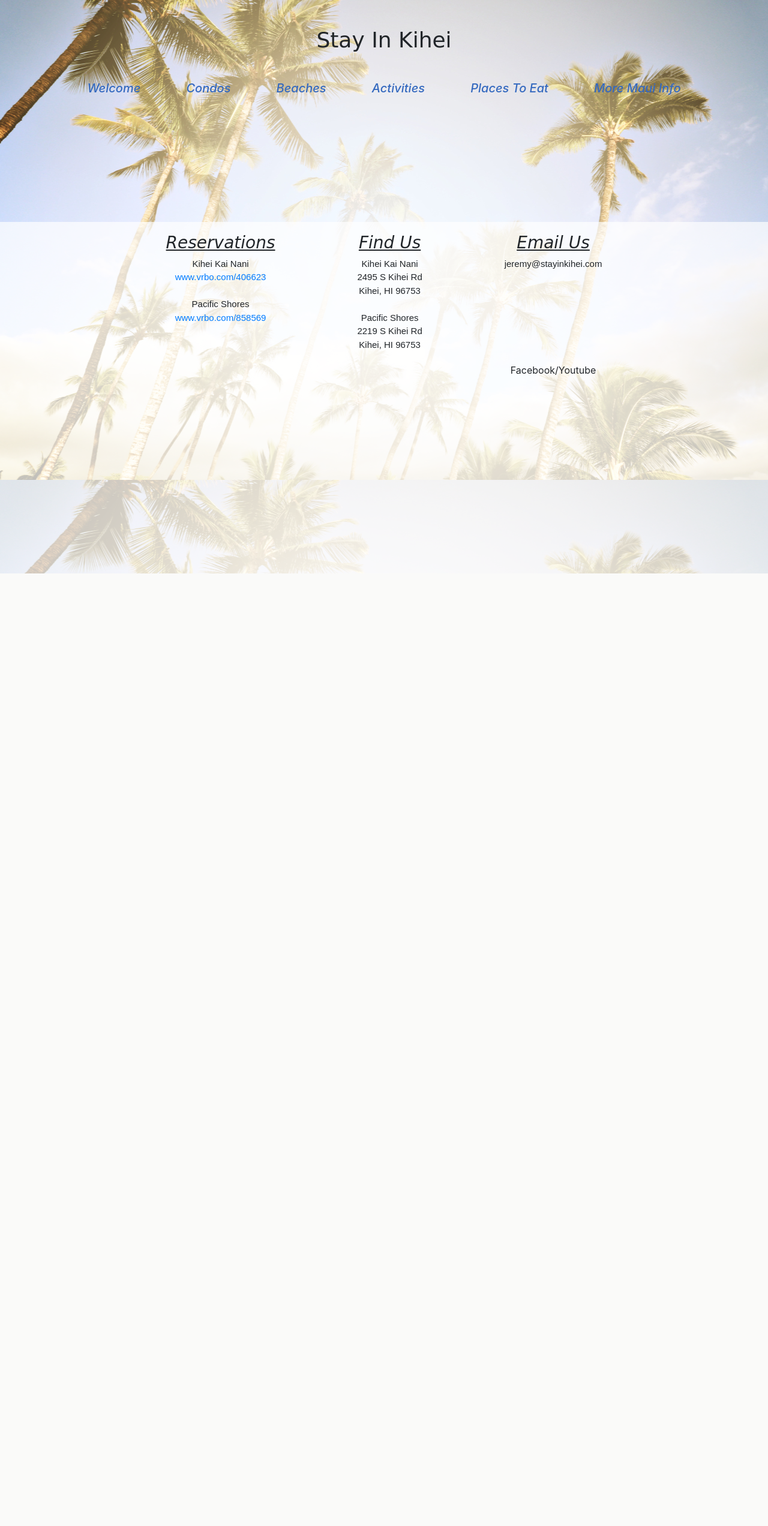
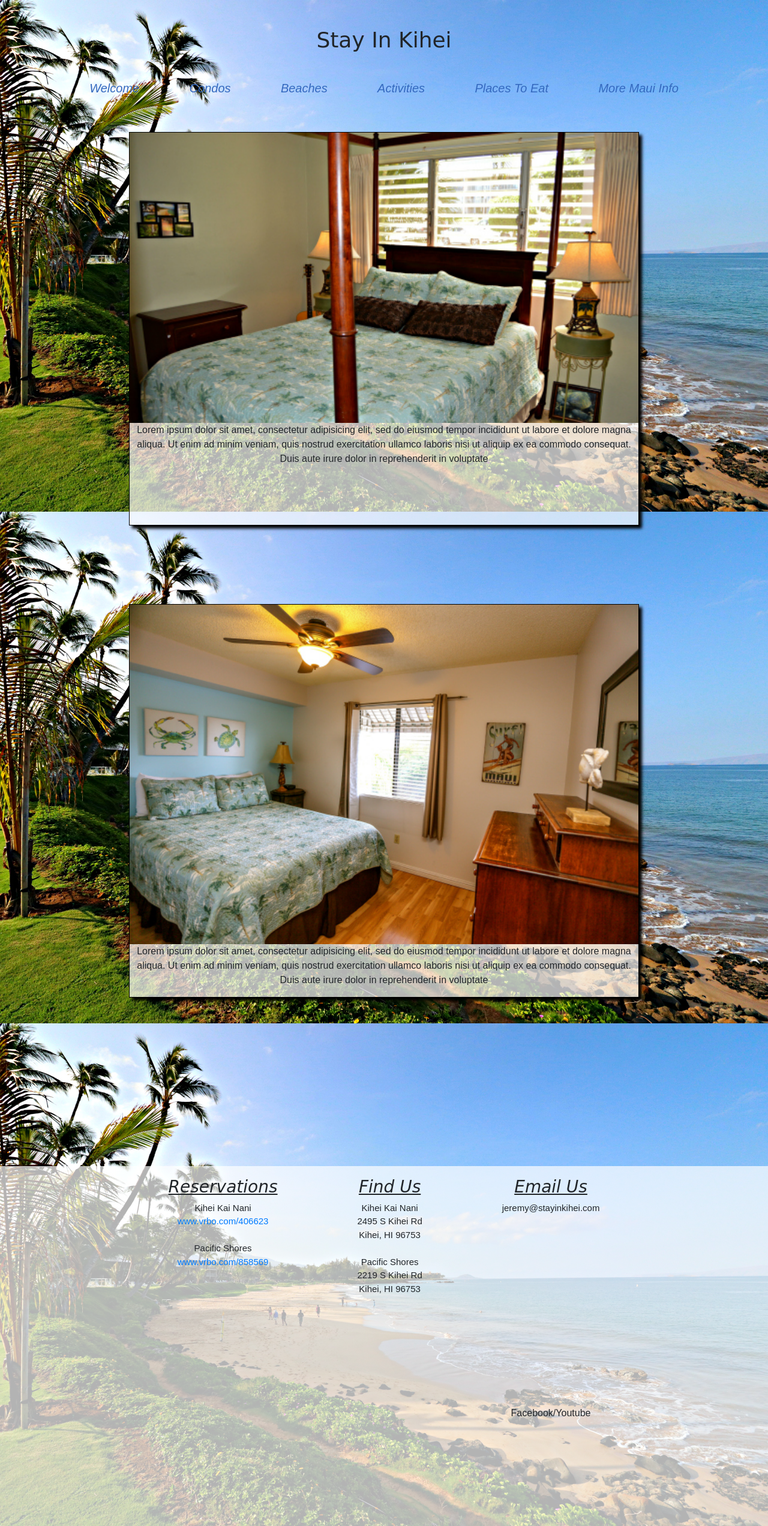
Before and after one commit to thebigbaker/stayinkihei, a Django app: page /condos/ in a window 1280 px wide. Shown: the whole page at 60% size. Before the commit the page ends 956 px from the top, so only its background shows below. Run offline with Django 3.2, Linux system fonts and the light colour scheme; some libraries are stand-ins or nearby versions.

Commit message:
Page Background Static Images/ Condos Page Edits
Added background static image setup to allow changing of the static background image on each page.

```diff
--- a/static/css/style.css
+++ b/static/css/style.css
@@ -1,4 +1,4 @@
-body {
+/*body {
   color: #fff;
   font-family: arial;
   background: url('/static/imgs/index/palm_trees_sunglow.jpg') no-repeat center center fixed;
@@ -6,9 +6,7 @@ body {
   -moz-background-size: cover;
   -o-background-size: cover;
   background-size: cover;
-
-
-}
+}*/
 
 .wrapper {
   display: grid;
@@ -37,8 +35,6 @@ body {
   grid-column: 4/10;
   font-size: 36px;
   font-family: 'Niconne', cursive;
-
-
 }
 
 
@@ -66,8 +62,10 @@ body {
   font-style: italic;
 }*/
 
+/*-------------------------------*/
+/*----Index Main Content Area----*/
+/*-------------------------------*/
 
-/*----Main Content Area----*/
 .main {
   grid-row: 14;
   grid-column: 1/13;
@@ -76,37 +74,28 @@ body {
   font-family: 'Lobster', cursive;
   color: #186D6E;
   text-shadow: #ffffff 3px 3px 0px, rgba(0, 0, 0, 0.2) 6px 6px 0px;
-
-
 }
 
 .main p {
   text-align: center;
+}
+/*-------------------*/
+/*----Footer Area----*/
+/*-------------------*/
 
-
-}
-
-/*----Footer Area----*/
 .footer {
   grid-row: 29/31;
   grid-column: 1/13;
   display: grid;
   grid-template-columns: repeat(12,1fr);
-  grid-template-rows: repeat(5, 1fr);
-  background-color: rgba(255, 255, 255, 0.7)
-
+  grid-auto-rows: minmax(200px, auto);
+  background-color: rgba(255, 255, 255, 0.7);
 }
-
-
-/*.footer div {
-  border: 1px solid black;
-}*/
 
 .booking-options {
   grid-column: 4/5;
   grid-row: 1/4;
-  padding: 20px;
-
+  padding-top: 20px;
 }
 
 .booking-options h3 {
@@ -124,7 +113,7 @@ body {
 .locations {
   grid-row: 1/4;
   grid-column: 6/8;
-  padding: 20px;
+  padding-top: 20px;
 }
 
 .locations h3 {
@@ -142,7 +131,7 @@ body {
 .email {
   grid-column: 9/10;
   grid-row: 1/2;
-  padding: 20px;
+  padding-top: 20px
 }
 
 .email h3 {
@@ -160,3 +149,50 @@ body {
   grid-column: 9/10;
   grid-row: 3/4;
 }
+
+
+
+
+/*----------------------------*/
+/*----condos.html css---------*/
+/*----------------------------*/
+
+
+.condos-block {
+  grid-row: 14;
+  grid-column: 3/11;
+  display: grid;
+  grid-template-columns: repeat(11, 1fr);
+  grid-template-rows: repeat(12, 1fr);
+
+}
+
+
+.kkn-box {
+  grid-row: 1/6;
+  grid-column: 1/13;
+  border: 1px solid black;
+  background-color: rgba(255, 255, 255, 0.7);
+  box-shadow: 5px 5px 5px black;
+}
+
+.kkn-box img {
+  width: 100%;
+  height: auto;
+}
+
+
+
+
+.ps-box {
+  grid-row: 7/12;
+  grid-column: 1/13;
+  border: 1px solid black;
+  background-color: rgba(255, 255, 255, 0.7);
+  box-shadow: 5px 5px 5px black;
+}
+
+.ps-box img {
+  width: 100%;
+  height: auto;
+}
--- a/templates/base.html
+++ b/templates/base.html
@@ -4,9 +4,23 @@
   <head>
     <meta charset="utf-8">
     <link rel="stylesheet" type="text/css" href="{% static 'css/style.css' %}">
-    <link rel="stylesheet" href="https://maxcdn.bootstrapcdn.com/bootstrap/4.0.0-beta/css/bootstrap.min.css" integrity="sha384-/Y6pD6FV/Vv2HJnA6t+vslU6fwYXjCFtcEpHbNJ0lyAFsXTsjBbfaDjzALeQsN6M" crossorigin="anonymous">
+    <link rel="stylesheet" href="https://maxcdn.bootstrapcdn.com/bootstrap/4.0.0-beta/css/bootstrap.min.css"
+    integrity="sha384-/Y6pD6FV/Vv2HJnA6t+vslU6fwYXjCFtcEpHbNJ0lyAFsXTsjBbfaDjzALeQsN6M"
+    crossorigin="anonymous">
+    <title>{% block title %} Base {% endblock %}</title>
+{% block additional_styles %}
+<style>
+body {
+  font-family: arial;
+  background: url({% static 'imgs/index/palm_trees_sunglow.jpg' %}) no-repeat center center fixed;
+  -webkit-background-size: cover;
+  -moz-background-size: cover;
+  -o-background-size: cover;
+  background-size: cover;
+}
+</style>
+{% endblock %}
 
-    <title>{% block title %} Base {% endblock %}</title>
   </head>
   <body>
 
--- a/templates/condos/condos.html
+++ b/templates/condos/condos.html
@@ -3,6 +3,93 @@
 
 {% block title %} Condos {% endblock %}
 
+{% block additional_styles %}
+<style>
+body {
+  font-family: arial;
+  background: url({% static 'imgs/condos/kam_morning.jpg' %}) no-repeat center center fixed;
+  -webkit-background-size: cover;
+  -moz-background-size: cover;
+  -o-background-size: cover;
+  background-size: cover;
+}
+</style>
+{% endblock %}
 
 {%  block body_block %}
+<div class="condos-block">
+  <h2></h2>
+  <div class="kkn-box">
+    <a href="{% url 'kkn' %}">
+      <img src="{% static 'imgs/condos/kkn_bedroom.jpg' %}" alt="KKN Bedroom">
+    </a>
+    <p>Lorem ipsum dolor sit amet, consectetur adipisicing elit, sed do eiusmod
+      tempor incididunt ut labore et dolore magna aliqua. Ut enim ad minim
+      veniam, quis nostrud exercitation ullamco laboris nisi ut aliquip ex ea
+      commodo consequat. Duis aute irure dolor in reprehenderit in voluptate
+    </p>
+  </div>
+
+  <div class="ps-box">
+    <img src="{% static 'imgs/condos/ps_bedroom.jpg' %}" alt="PS Bedroom">
+    <p>Lorem ipsum dolor sit amet, consectetur adipisicing elit, sed do eiusmod
+      tempor incididunt ut labore et dolore magna aliqua. Ut enim ad minim
+      veniam, quis nostrud exercitation ullamco laboris nisi ut aliquip ex ea
+      commodo consequat. Duis aute irure dolor in reprehenderit in voluptate
+    </p>
+
+
+</div>
 {% endblock %}
+
+
+<!---<div class="condos-content">
+  <h3>Warmest Aloha!</h3>
+  <p>We take great pride in not only providing a comfortable place for our
+    guests to stay, but also making sure our guests have a great time visiting
+     the "Valley Isle!"  Along with information and details about our condos,
+     this website also provides first hand knowledge and experience about Maui
+     that can help those that are contemplating a trip to Maui and for those
+     who have already booked their trips to Maui.<br>
+     <br>
+     There are so many exciting things to do and see in Maui and there are
+     still several adventures and sights we haven't taken in yet!  Activities
+     like helicopter rides, scuba diving, hiking the Lahaina Pali trail and
+     visiting O'o Farm in Kula are just a few of the items we've yet to check
+     off our to-do list. <br>
+     <br>
+     So please explore our website to discover our personal favorite beaches,
+     places to visit, activities to do around the island and our favorite places
+     to eat.  We hope our pictures and videos provide you inspiration and fill
+     you with the Aloha Spirit!<br>
+     <br>
+     If you would like to inquire about any one of our condos, view our
+     availability calendars and read our guest reviews, please visit our VRBO
+     listings: <br>
+     <br>
+     Kihei Kai Nani<br>
+     <a href="https://www.vrbo.com/406623">www.vrbo.com/406623</a>
+     <br>
+     <br>
+     Pacific Shores<br>
+     <a href="https://www.vrbo.com/858569">www.vrbo.com/858569</a>
+     <br>
+     <br>
+     Warmest Mahalo!<br>
+     Jeremy, Jessica and Kalia<br>
+     <br>
+     *All pictures and videos on this site were personally taken by us on our
+     Maui trips!
+   </p>
+
+</div>
+
+<div class="kkn-picture-block">
+  <img src="{% static 'imgs/condos/kkn_bedroom.jpg' %}" alt="KKN Bedroom">
+  <h3>Kihei Kai Nani #130</h3>
+
+
+</div>
+
+<div class="ps-picture-block"></
+div--->
```
Also changed, not shown: templates/index.html (+14 -0 lines), static/imgs/condos/kam_morning.jpg (added), static/imgs/condos/kkn_bedroom.jpg, static/imgs/condos/ps_bedroom.jpg (added), 1 other file.
